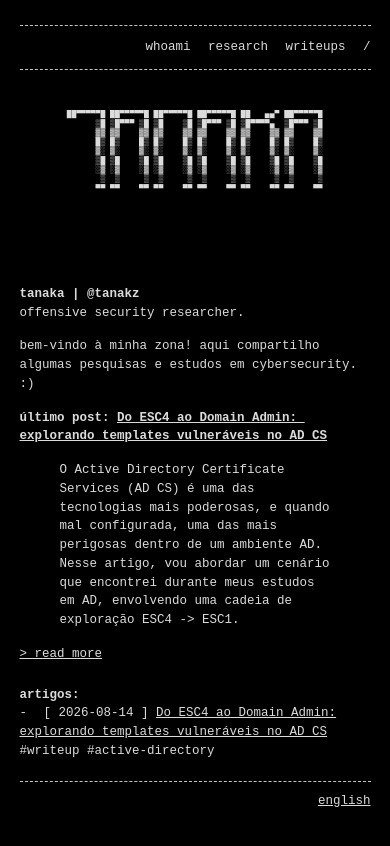
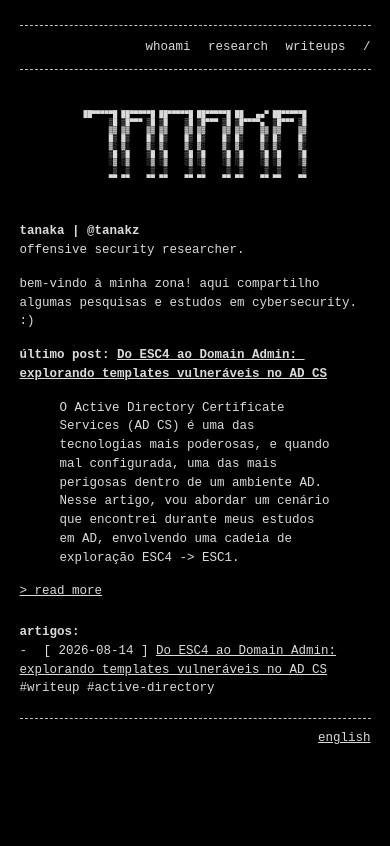
Before and after one commit to gabrielftanaka/tanaka.zone, a Jekyll site: the page built from index.md, in a window 390 px wide. Shown: the top 846 px of the page. Built offline with Jekyll 4.4.1, drawn with Linux system fonts in a browser that asks for light colours.

Commit message:
fix responsive ascii art

```diff
--- a/_sass/base.scss
+++ b/_sass/base.scss
@@ -134,37 +134,32 @@ pre { background-color: var(--background-color);  border: none;  padding: 0;  ma
 .ascii-wrapper {
   display: flex;
   justify-content: center;
+  align-items: center;
   width: 100%;
   margin: 2.5rem 0;
-  overflow: hidden;
+  overflow-x: auto;
 }
 
 .ascii-art {
   font-family: "Courier New", Courier, monospace !important;
   font-size: 13px !important;
   line-height: 1.15 !important;
-  letter-spacing: 0 !important;
+  letter-spacing: 0px !important;
   white-space: pre !important;
   text-align: left !important;
-
   background: transparent !important;
   border: none !important;
   padding: 0 !important;
   margin: 0 !important;
-
   color: inherit;
-
-  display: inline-block;
-  flex: 0 0 auto;
-  transform-origin: top center;
 }
 
 @media (max-width: 768px) {
   .ascii-art {
-    transform: scale(0.62);
+    font-size: 1.8vw !important;
   }
 
   .ascii-wrapper {
-    height: 135px;
+    overflow-x: hidden;
   }
 }
```
